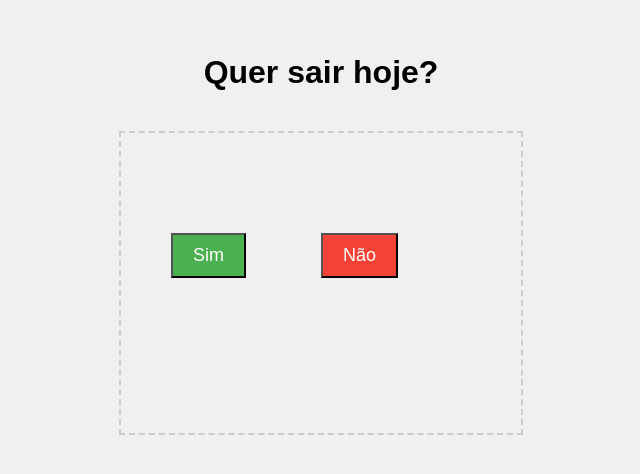
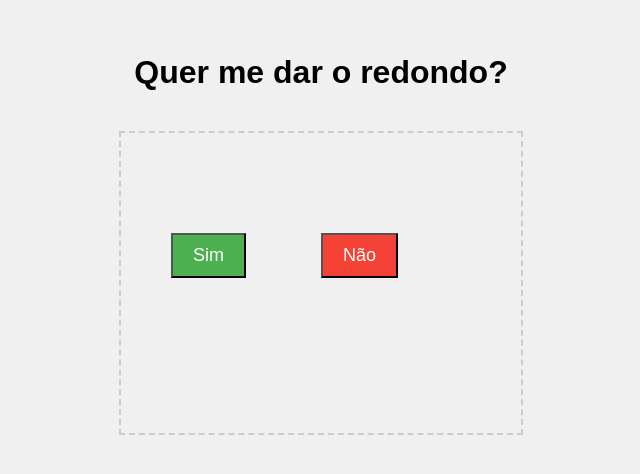
Before and after one commit to Bluegames0202/Uma-pergunta, a plain HTML site: page index.html in a window 1280 px wide. Shown: the part 166-640 px from the top of the page, without its empty margins (319-959 px from the left). Drawn offline with Linux system fonts and the light colour scheme.

Commit message:
Update index.html

```diff
--- a/index.html
+++ b/index.html
@@ -50,7 +50,7 @@
 </head>
 <body>
 
-  <h1>Quer sair hoje?</h1>
+  <h1>Quer me dar o redondo?</h1>
   <div class="buttons">
     <button id="sim" onclick="alert('Que horas?Me fala no wpp 😄')">Sim</button>
     <button id="nao" onmouseover="moverBotao()" onclick="moverBotao()">Não</button>
```
